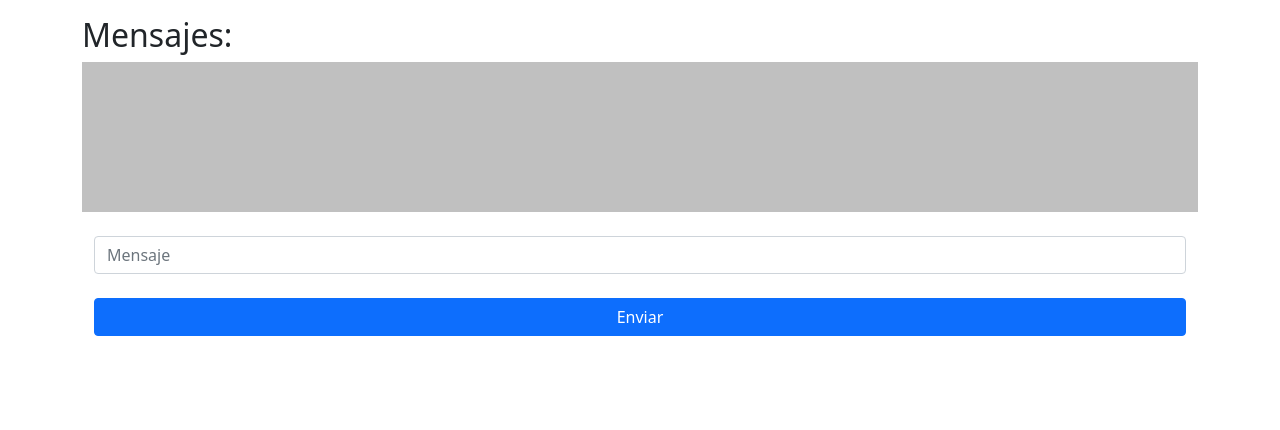
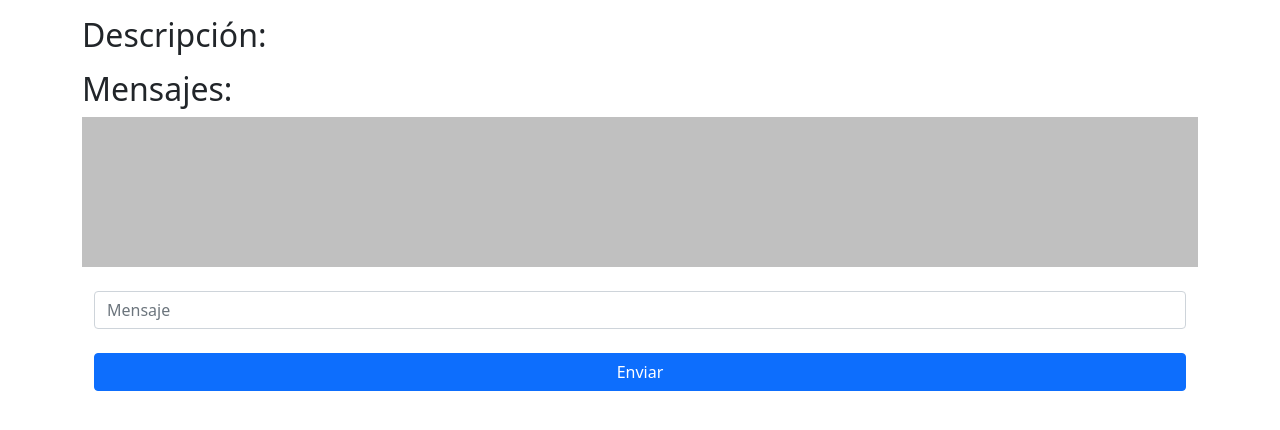
Before and after one commit to xl666/bots_web, a Django app: template app/prueba/prueba/templates/chat.html in a window 1280 px wide. Shown: the part 136-566 px from the top of the page. Run offline with Django 4.2, Linux system fonts and the light colour scheme; the template is opened without the code that fills it, so the values that code supplies are empty.

Commit message:
Se agrega descripción a template de bots

```diff
--- a/app/prueba/prueba/templates/chat.html
+++ b/app/prueba/prueba/templates/chat.html
@@ -13,6 +13,11 @@
 
 {% block encabezado %}Bot prueba{% endblock %}
 {% block contenido %}
+
+<div>
+  <h2>Descripción:</h2>
+  <p>{% block descripcion %}{% endblock %}</p>
+</div>
 
 <h2>Mensajes:</h2>
 <div id="mensajesBox">
```
